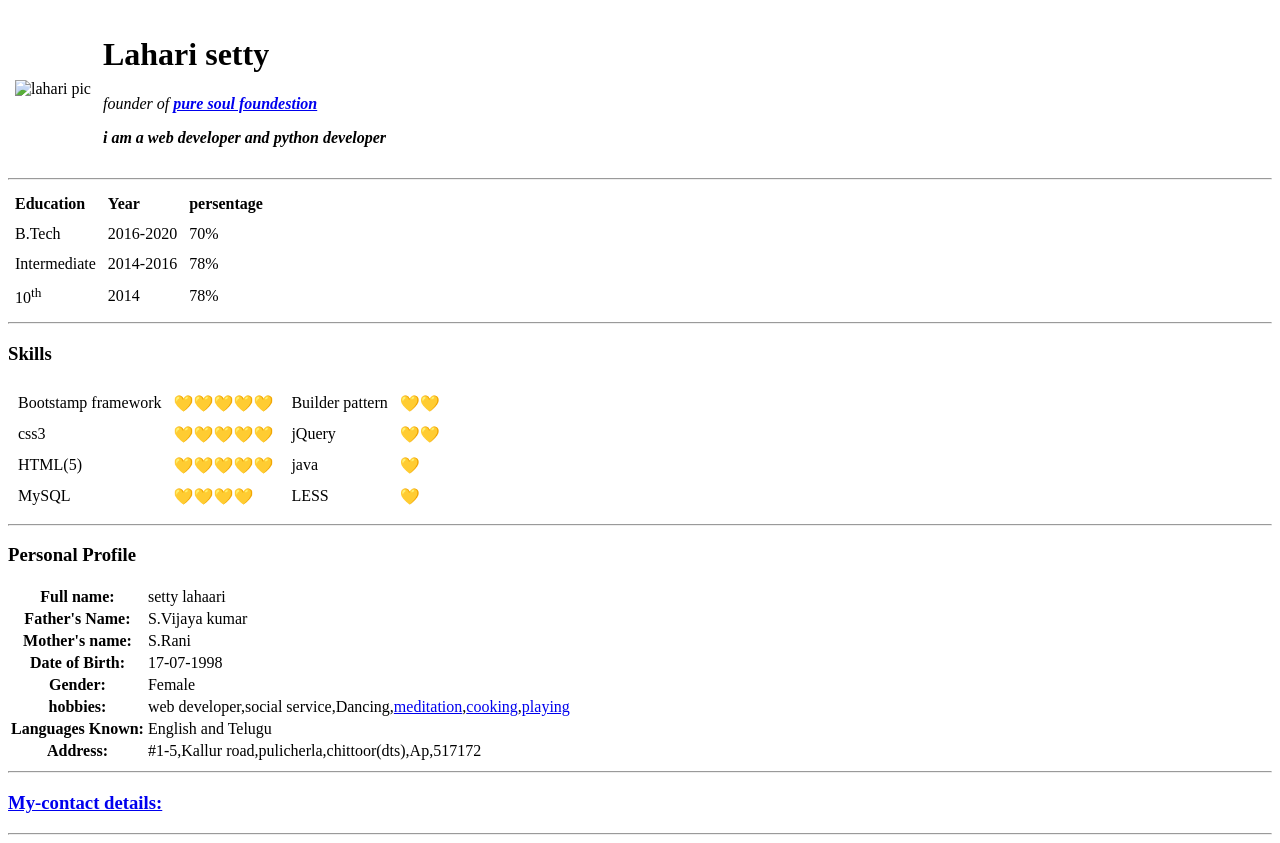
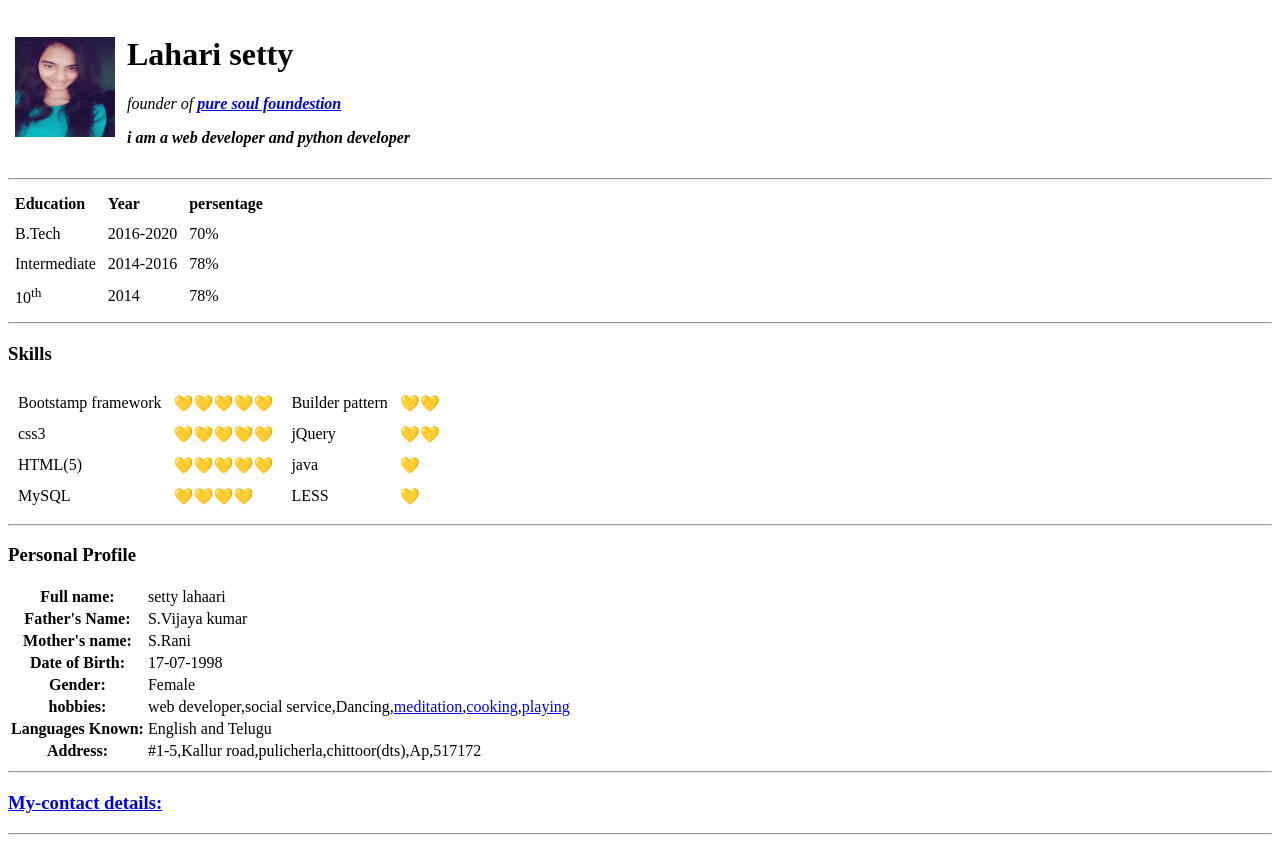
Before and after one commit to laharisetty/cv, a plain HTML site: page index.html in a window 1280 px wide. Drawn offline with Linux system fonts and the light colour scheme.

Commit message:
Update index.html

```diff
--- a/index.html
+++ b/index.html
@@ -9,7 +9,7 @@
 <body>
   <table cellpadding="5">
     <tr>
-      <td><img src="images/my pic.jpg" alt="lahari pic" height="100" width="100"></td>
+      <td><img src="my pic.jpg" alt="lahari pic" height="100" width="100"></td>
       <td><h1>Lahari setty</h1>
       <p><em>founder  of <strong><a href="foundation.html">pure soul foundestion</a></strong</p>
         <p>i am a <strong>web developer</strong>  and <strong>python</strong> developer</p>
```
